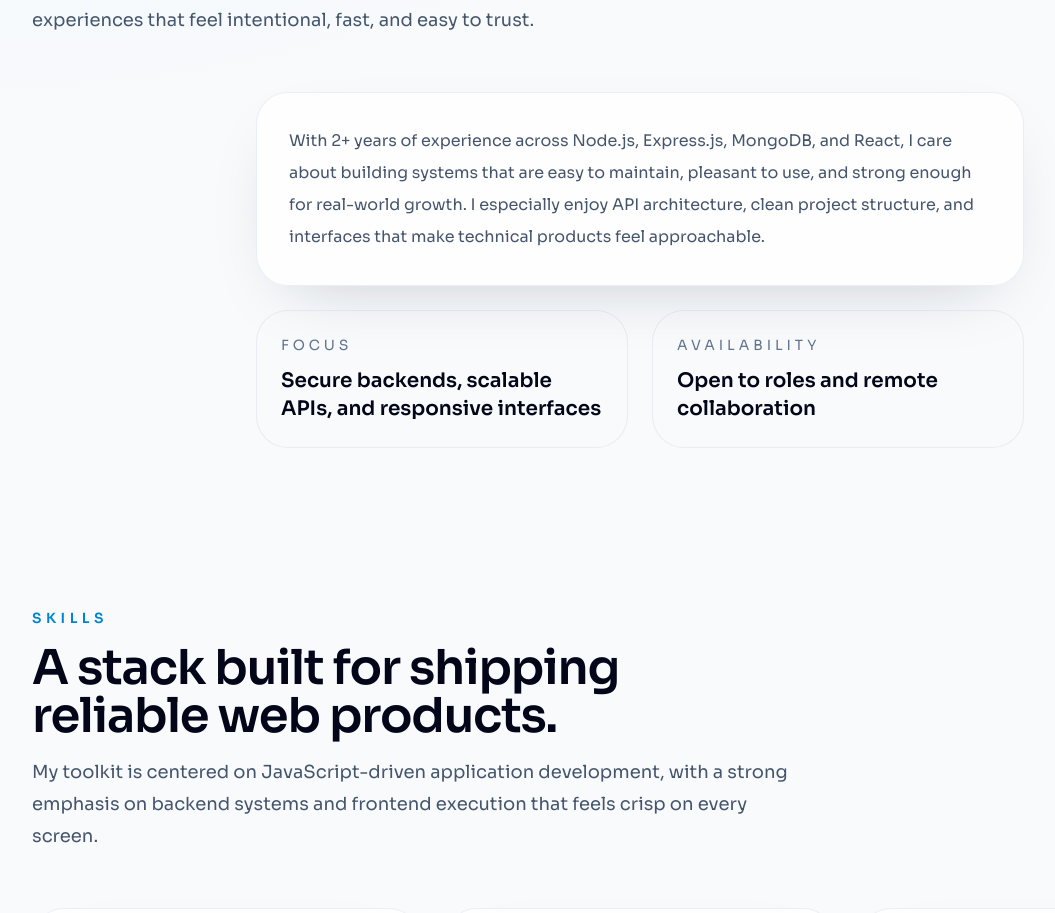
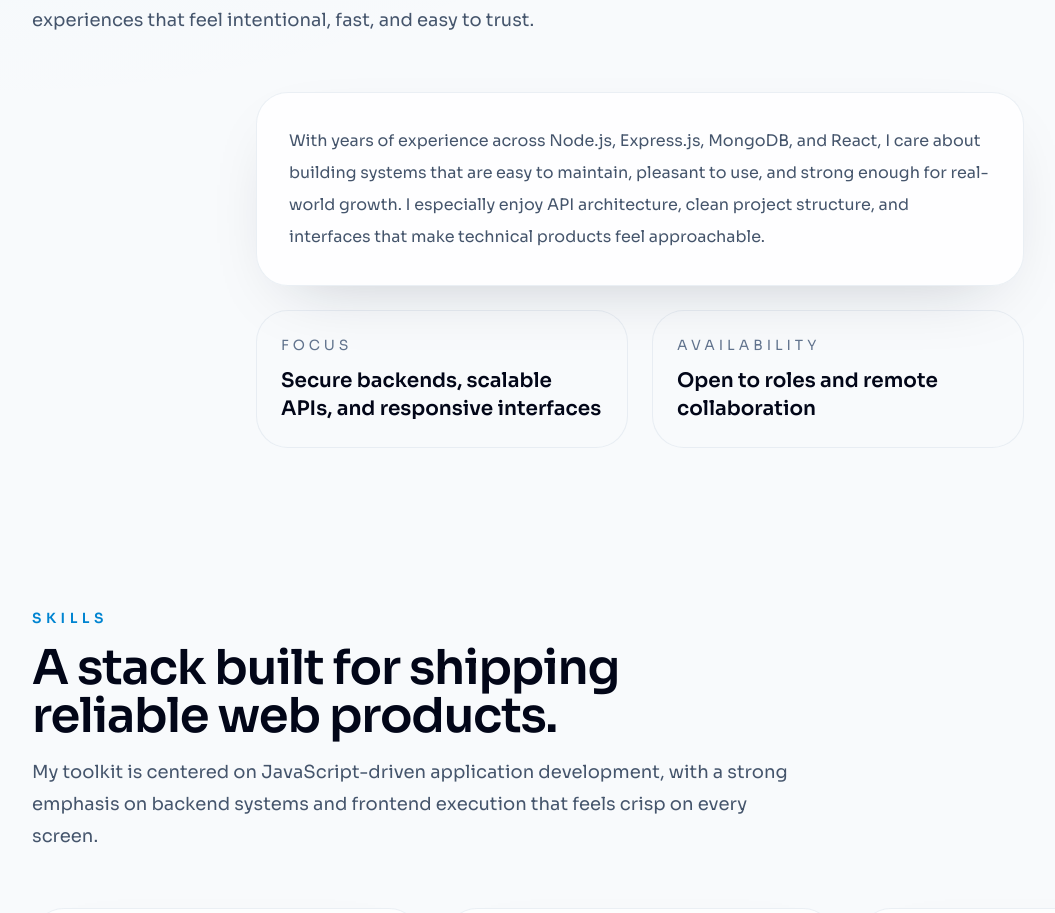
Before and after one commit to mdmuche/ABULAMARTINS, a React (Vite) app: page / in a window 1280 px wide. Shown: the part 1123-2036 px from the top of the page, without its empty margins (0-1055 px from the left). Built offline with nearby package versions, Linux system fonts and the light colour scheme.

Commit message:
update: resume

```diff
--- a/src/components/About.jsx
+++ b/src/components/About.jsx
@@ -21,7 +21,7 @@ export default function About() {
           >
             <div className="rounded-[2rem] border border-slate-200/70 bg-white/80 p-8 shadow-[0_25px_70px_-35px_rgba(15,23,42,0.25)] backdrop-blur dark:border-white/10 dark:bg-slate-900/60">
               <p className="text-base leading-8 text-slate-600 dark:text-slate-300">
-                With 2+ years of experience across Node.js, Express.js, MongoDB,
+                With years of experience across Node.js, Express.js, MongoDB,
                 and React, I care about building systems that are easy to
                 maintain, pleasant to use, and strong enough for real-world
                 growth. I especially enjoy API architecture, clean project
```
Also changed, not shown: 1 other file (tests, documents, lock files or other folders).
